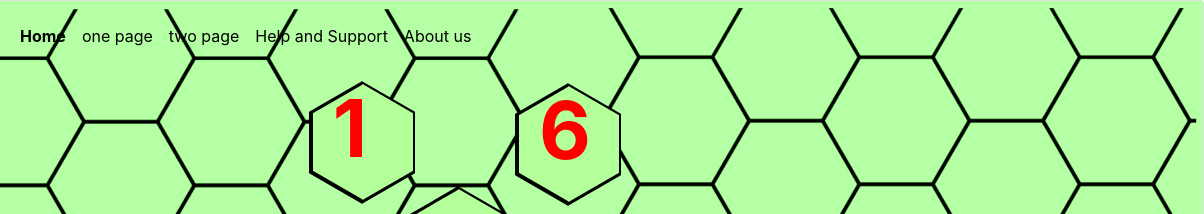
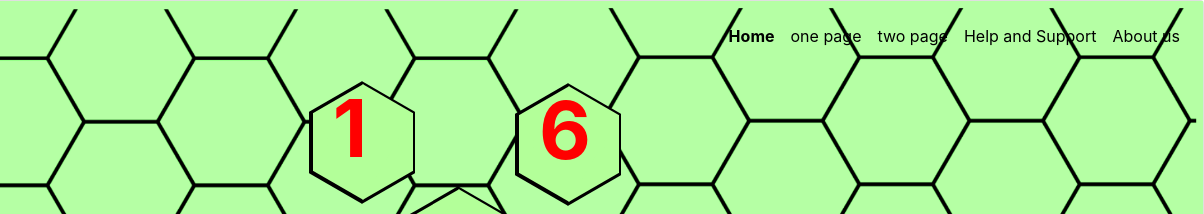
Before and after one commit to 5r100/5r100.github.io, a plain HTML site: page index.html in a window 1280 px wide. Shown: the top 214 px of the page, 76-1280 px from the left. Drawn offline with nearby package versions, Linux system fonts and the light colour scheme.

Commit message:
Update index.html

```diff
--- a/index.html
+++ b/index.html
@@ -21,7 +21,7 @@
                     </span>
                 </button>
                 <div class="collapse navbar-collapse" id="navbarSupportedContent">
-                    <ul class="navbar-nav mr-auto">
+                    <ul class="navbar-nav ml-auto navbar-right">
                     <li class="nav-item active">
                         <a class="nav-link" style="text-align:center; color:black; font-weight:bold" href="#">Home<span class="sr-only">(current)</span></a>
                     </li>
```
